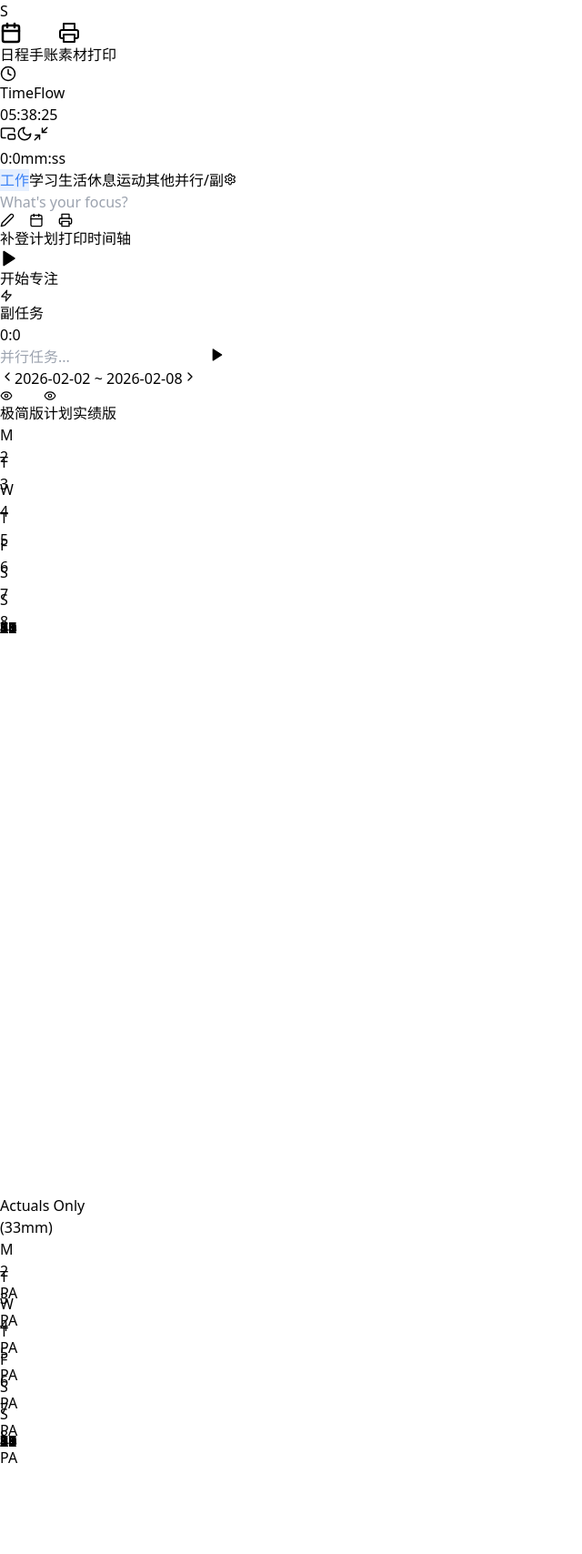
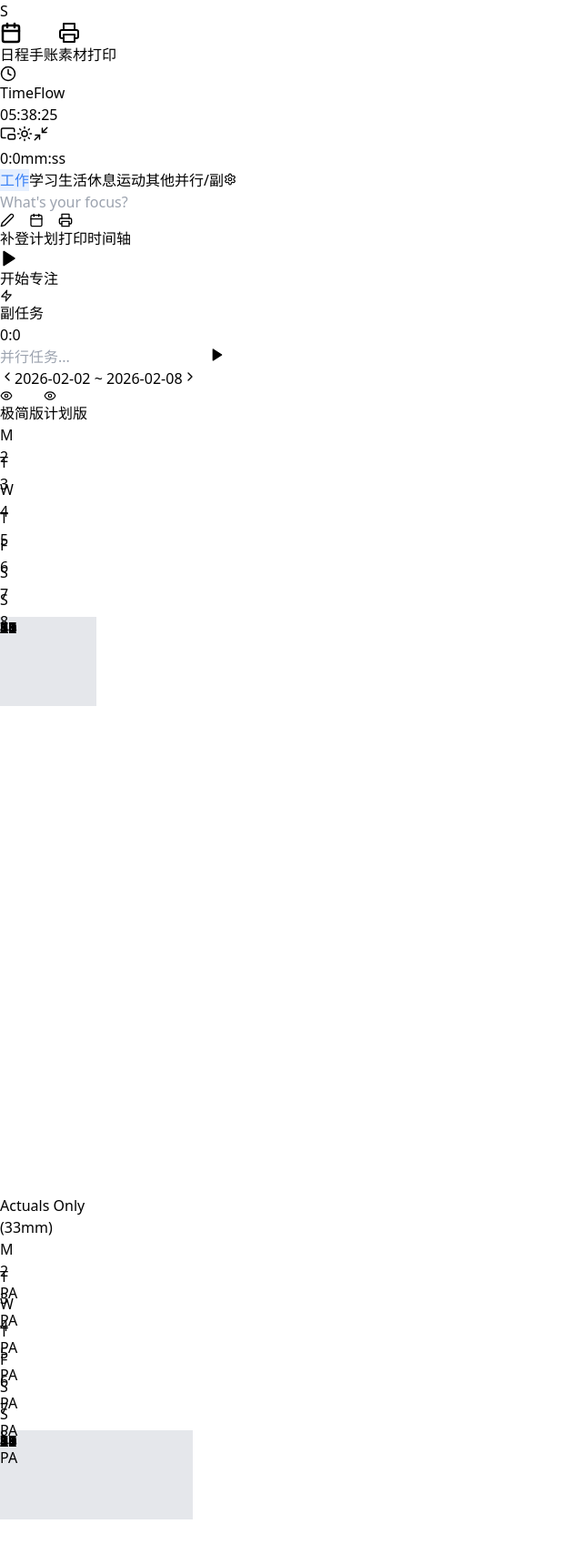
Before and after one commit to YikSuen-hu/timeflow-weeks, a React (Vite) app: page / in a window 1280 px wide. Shown: the top 1708 px of the page at 91% size, without its empty margins (0-640 px from the left). Built offline with nearby package versions, Linux system fonts and the light colour scheme.

Commit message:
Auto-deploy: 2026-02-03 周二 19-26-22.28

```diff
--- a/src/App.jsx
+++ b/src/App.jsx
@@ -430,6 +430,11 @@ const StandardStrip = ({ weekDates, processedTasks, categories }) => {
 
   return (
     <div className="print-chart-container bg-white text-black relative flex flex-col items-center" style={{ width: '33mm', minHeight: '180mm' }}>
+      {/* Defined thin line styles for print consistency */}
+      <style>{`
+        .print-thin-border { border-width: 0.1px; }
+        @media print { .print-thin-border { border-width: 0.1px; } }
+      `}</style>
       <div className="flex w-full pl-[5mm] mb-1">
         {weekDates.map((dateObj, i) => {
           const isToday = toLocalDateString(dateObj) === toLocalDateString(new Date());
@@ -437,7 +442,7 @@ const StandardStrip = ({ weekDates, processedTasks, categories }) => {
           return (
             <div key={i} className="flex-1 text-center flex flex-col justify-end" style={{ width: '4mm', height: '8mm' }}>
               <div className="text-[6px] font-bold text-gray-400 leading-none">{dayLabel}</div>
-              <div className={`text-[7px] font-mono leading-tight ${isToday ? 'font-bold text-black' : 'text-gray-600'}`}>
+              <div className={`text-[8px] font-mono leading-tight ${isToday ? 'font-bold text-black' : 'text-gray-600'}`}>
                 {dateObj.getDate()}
               </div>
             </div>
@@ -457,15 +462,15 @@ const StandardStrip = ({ weekDates, processedTasks, categories }) => {
         <div className="relative" style={{ width: '28mm', height: `${TOTAL_HEIGHT_MM}mm` }}>
           {/* Background Grid */}
           <div className="absolute inset-0 z-0 pointer-events-none">
-            {/* Horizontal Lines (4mm strict) */}
+            {/* Horizontal Lines (4mm strict) - Ultra thin for print */}
             {Array.from({ length: horizontalGridLines }).map((_, i) => (
-              <div key={`h-${i}`} className="absolute w-full border-b-[0.1px] border-gray-100" style={{ top: `${(i + 1) * 4}mm` }}></div>
+              <div key={`h-${i}`} className="absolute w-full border-b-[0.1px] border-gray-100 print-thin-border" style={{ top: `${(i + 1) * 4}mm` }}></div>
             ))}
             {/* 1AM Divider */}
             <div className="absolute w-full border-b-[0.5px] border-gray-400" style={{ top: `${HEIGHT_DAY_MM}mm` }}></div>
             {/* Vertical Lines */}
             {weekDates.map((_, i) => (
-              <div key={`vl-${i}`} className="absolute h-full border-r-[0.1px] border-gray-100" style={{ left: `${(i + 1) * 4}mm` }}></div>
+              <div key={`vl-${i}`} className="absolute h-full border-r-[0.1px] border-gray-100 print-thin-border" style={{ left: `${(i + 1) * 4}mm` }}></div>
             ))}
           </div>
 
@@ -502,7 +507,7 @@ const PlanActualStrip = ({ weekDates, processedTasks, processedPlans, categories
           return (
             <div key={i} className="flex-1 text-center flex flex-col justify-end" style={{ width: '8mm', height: '8mm' }}>
               <div className="text-[6px] font-bold text-gray-400 leading-none">{dayLabel}</div>
-              <div className={`text-[7px] font-mono leading-tight ${isToday ? 'font-bold text-black' : 'text-gray-600'}`}>
+              <div className={`text-[8px] font-mono leading-tight ${isToday ? 'font-bold text-black' : 'text-gray-600'}`}>
                 {dateObj.getDate()}
               </div>
               <div className="flex justify-between px-[1mm] mt-[1px]">
@@ -528,13 +533,13 @@ const PlanActualStrip = ({ weekDates, processedTasks, processedPlans, categories
           <div className="absolute inset-0 z-0 pointer-events-none">
             {/* Horizontal Lines */}
             {Array.from({ length: horizontalGridLines }).map((_, i) => (
-              <div key={`h-${i}`} className="absolute w-full border-b-[0.25px] border-gray-200" style={{ top: `${(i + 1) * 4}mm` }}></div>
+              <div key={`h-${i}`} className="absolute w-full border-b-[0.1px] border-gray-100 print-thin-border" style={{ top: `${(i + 1) * 4}mm` }}></div>
             ))}
             <div className="absolute w-full border-b-[0.5px] border-gray-400" style={{ top: `${HEIGHT_DAY_MM}mm` }}></div>
 
             {/* Vertical Lines */}
             {weekDates.map((_, i) => (
-              <div key={`vl-${i}`} className="absolute h-full border-r-[0.25px] border-gray-200" style={{ left: `${(i + 1) * 8}mm` }}></div>
+              <div key={`vl-${i}`} className="absolute h-full border-r-[0.1px] border-gray-100 print-thin-border" style={{ left: `${(i + 1) * 8}mm` }}></div>
             ))}
             {weekDates.map((_, i) => (
               <div key={`vld-${i}`} className="absolute h-full border-r-[0.25px] border-dotted border-gray-200" style={{ left: `${i * 8 + 4}mm` }}></div>
@@ -615,7 +620,7 @@ const WeeklyReportInterface = ({ viewDate, setViewDate, tasks, plans, categories
               {showStandard ? <Eye size={14} /> : <EyeOff size={14} />} 极简版
             </button>
             <button onClick={() => setShowPlanActual(!showPlanActual)} className={`flex items-center gap-2 px-3 py-1.5 text-xs font-bold rounded-lg transition-all ${showPlanActual ? 'bg-indigo-100 text-indigo-700 dark:bg-indigo-900/50 dark:text-indigo-300' : 'text-slate-400 hover:bg-slate-100 dark:hover:bg-slate-700'}`}>
-              {showPlanActual ? <Eye size={14} /> : <EyeOff size={14} />} 计划实绩版
+              {showPlanActual ? <Eye size={14} /> : <EyeOff size={14} />} 计划版
             </button>
           </div>
         </div>
@@ -757,7 +762,7 @@ const TimerInterface = ({
         <div className="text-center mb-8 relative group">
           <div className={`font-mono font-bold text-slate-800 dark:text-white transition-all duration-300 flex items-end justify-center gap-4 leading-none ${isMiniMode || isPiPActive ? 'text-6xl' : 'text-8xl tracking-tighter'}`}>
             <span className="leading-none">{formatDuration(elapsed).replace('h ', ':').replace('m', '')}</span>
-            <span className={`text-sm font-medium text-slate-400 mb-2 ${isMiniMode || isPiPActive ? '' : ''}`}>
+            <span className={`text-lg font-medium text-slate-400 mb-2 w-16 text-left ${isMiniMode || isPiPActive ? '' : ''}`}>
               {elapsed < 3600 ? 'mm:ss' : 'hh:mm'}
             </span>
           </div>
@@ -1016,7 +1021,13 @@ function App() {
     type: 'actual'
   });
 
-  const [isDarkMode, setIsDarkMode] = useState(false);
+  const [isDarkMode, setIsDarkMode] = useState(() => {
+    if (typeof window !== 'undefined') {
+      const saved = localStorage.getItem('timeflow_dark_mode');
+      return saved ? JSON.parse(saved) : true; // Default to dark or light as preferred
+    }
+    return false;
+  });
 
   const timerRef = useRef(null);
   const subTimerRef = useRef(null);
@@ -1026,16 +1037,7 @@ function App() {
     return () => clearInterval(clockInterval);
   }, []);
 
-  useEffect(() => {
-    const savedMode = localStorage.getItem('timeflow_dark_mode');
-    if (savedMode !== null) {
-      setIsDarkMode(JSON.parse(savedMode));
-    } else if (window.matchMedia && window.matchMedia('(prefers-color-scheme: dark)').matches) {
-      setIsDarkMode(true);
-    }
-  }, []);
-
-  // Sync Dark Mode to DOM
+  // Sync Dark Mode with DOM
   useEffect(() => {
     if (isDarkMode) {
       document.documentElement.classList.add('dark');
@@ -1043,8 +1045,10 @@ function App() {
       document.documentElement.classList.remove('dark');
     }
     localStorage.setItem('timeflow_dark_mode', JSON.stringify(isDarkMode));
-
-    // Sync PiP if active
+  }, [isDarkMode]);
+
+  // Sync PiP if active
+  useEffect(() => {
     if (pipWindow) {
       if (isDarkMode) {
         pipWindow.document.documentElement.classList.add('dark');
```
Also changed, not shown: 5 other files (tests, documents, lock files or other folders).
